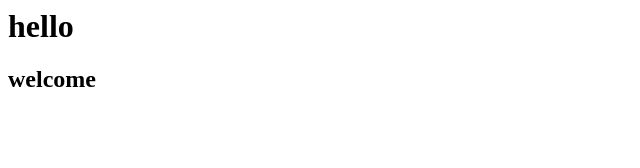
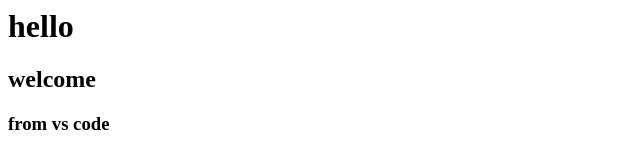
Before and after one commit to srivarsha0720/practice1, a plain HTML site: page index.html in a window 1280 px wide. Shown: the whole page, without its empty margins (0-640 px from the left). Drawn offline with Linux system fonts and the light colour scheme.

Commit message:
modified from vscode

```diff
--- a/index.html
+++ b/index.html
@@ -2,5 +2,6 @@
     <body>
         <h1>hello</h1>
         <h2>welcome</h2>
+        <h3>from vs code</h3>
     </body>
 </html>
```
